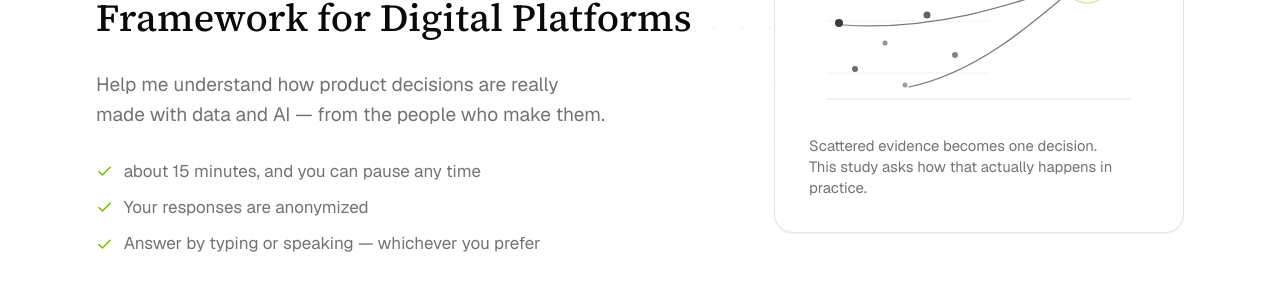
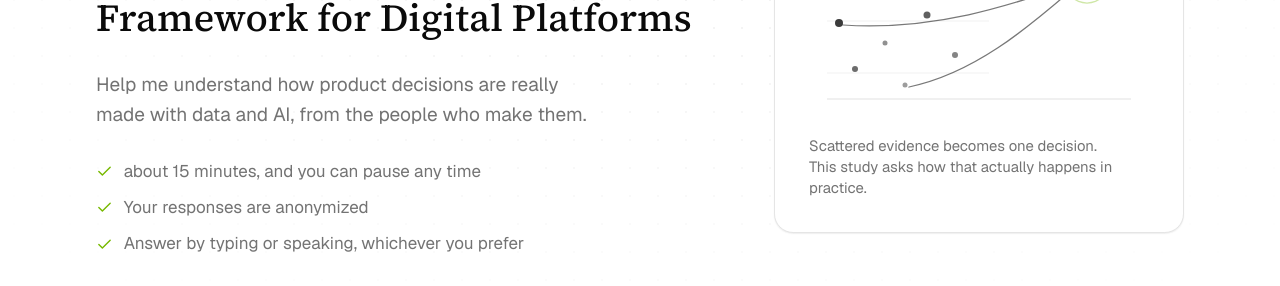
Before and after one commit to uttam1297/thesis-interview-form, a Next.js app: page /interview in a window 1280 px wide. Shown: the part 378-664 px from the top of the page. Built offline with nearby package versions, Linux system fonts and the light colour scheme.

Commit message:
style: remove landing page em dashes

```diff
--- a/src/components/interview/screens/welcome-screen.tsx
+++ b/src/components/interview/screens/welcome-screen.tsx
@@ -33,7 +33,7 @@ export function WelcomeScreen() {
   const highlights = [
     `${estimatedMinutesFor(config)}, and you can pause any time`,
     "Your responses are anonymized",
-    "Answer by typing or speaking — whichever you prefer",
+    "Answer by typing or speaking, whichever you prefer",
   ];
 
   return (
@@ -75,7 +75,7 @@ export function WelcomeScreen() {
           className="max-w-xl text-lg text-balance text-muted-foreground"
         >
           Help me understand how product decisions are really made with data and
-          AI — from the people who make them.
+          AI, from the people who make them.
         </motion.p>
 
         <motion.ul
```
